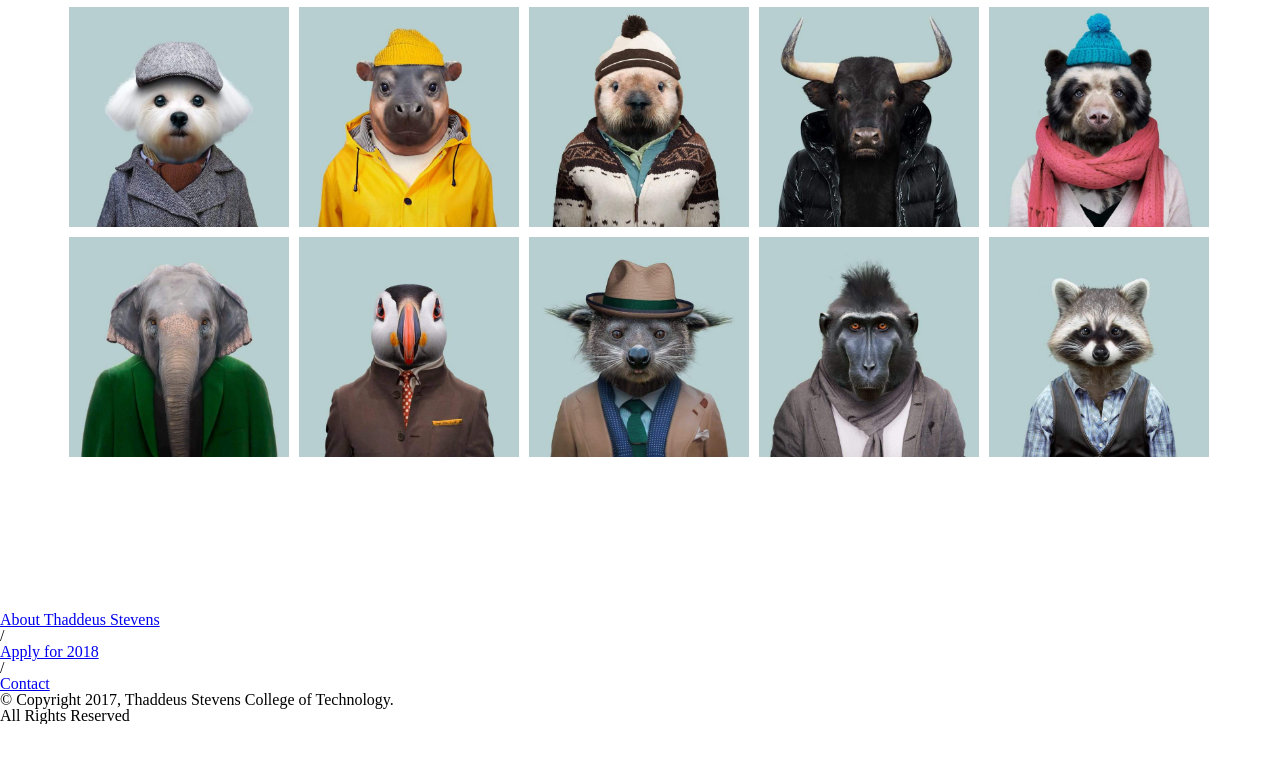
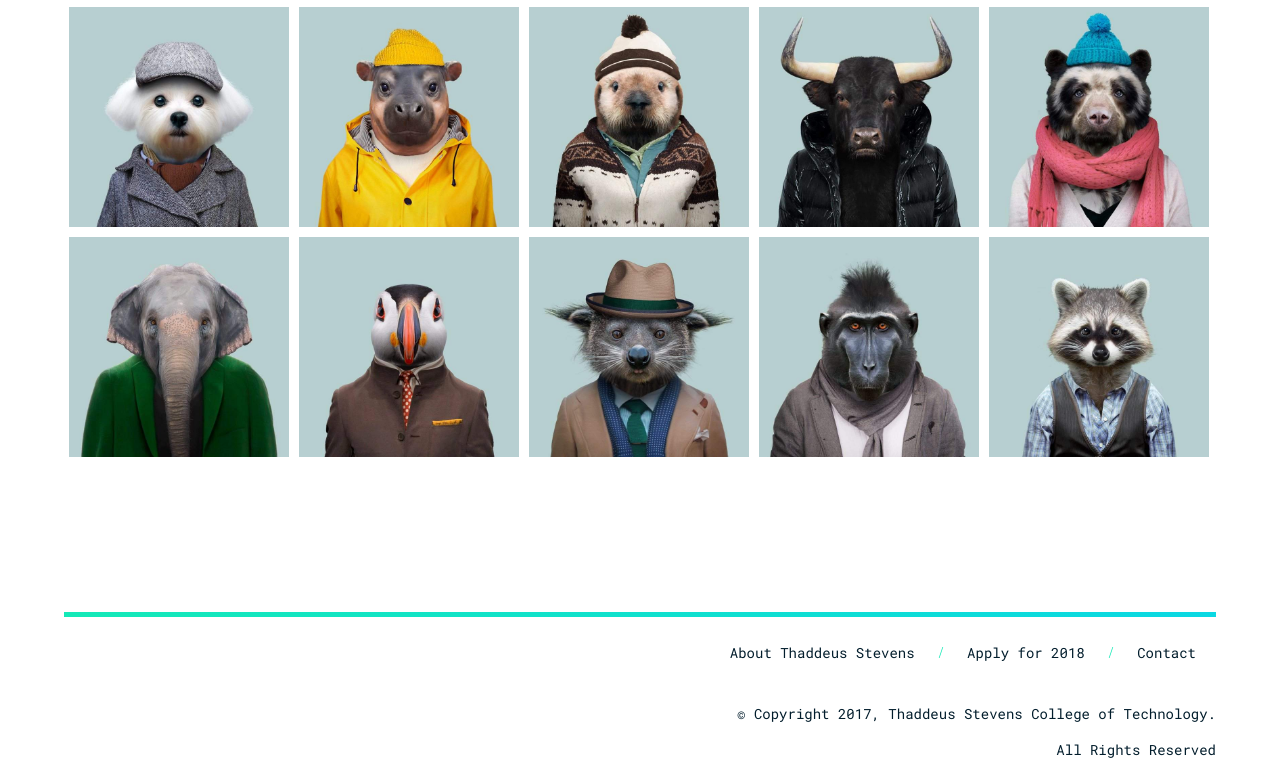
Before and after one commit to RomanNumerals/cset-group-code, a plain HTML site: page index.html in a window 1280 px wide. Shown: the part 2254-3024 px from the top of the page. Before the commit the page ends 2978 px from the top, so only its background shows below. Drawn offline with Linux system fonts and the light colour scheme.

Commit message:
styled the footer, and set classes

```diff
--- a/index.html
+++ b/index.html
@@ -74,15 +74,16 @@
         </div>
     </section>
     <footer>
+        <div class="gradient-bar"></div>
         <nav>
-            <ul>
-                <li><a href="/about-us">About Thaddeus Stevens</a></li> <span>/</span>
-                <li><a href="/apply">Apply for 2018</a></li> <span>/</span>
-                <li><a href="/contact">Contact</a></li>
+            <ul class="nav-links">
+                <li><a class="nav-link mono" href="/about-us">About Thaddeus Stevens</a></li> <span>/</span>
+                <li><a class="nav-link mono" href="/apply">Apply for 2018</a></li> <span>/</span>
+                <li><a class="nav-link mono" href="/contact">Contact</a></li>
             </ul>
         </nav>
-        <p>&copy; Copyright 2017, Thaddeus Stevens College of Technology.</p>
-        <p>All Rights Reserved</p>
+        <p class="footer-copy mono">&copy; Copyright 2017, Thaddeus Stevens College of Technology.</p>
+        <p class="footer-copy mono">All Rights Reserved</p>
     </footer>
 </body>
 
--- a/style.css
+++ b/style.css
@@ -321,3 +321,30 @@ h2 {
     width: 220px;
     height: 220px;
 }
+
+/* footer */
+
+footer {
+    width: 90%;
+    margin: 0 auto;
+}
+footer .nav-links {
+    text-align: right;
+}
+.gradient-bar {
+    height: 5px;
+    width: 100%;
+    background: rgba(20, 233, 183, 1);
+    background: -moz-linear-gradient(-45deg, rgba(20, 233, 183, 1) 0%, rgba(10, 216, 227, 1) 100%);
+    background: -webkit-linear-gradient(-45deg, rgba(20, 233, 183, 1) 0%, rgba(10, 216, 227, 1) 100%);
+    background: -ms-linear-gradient(-45deg, rgba(20, 233, 183, 1) 0%, rgba(10, 216, 227, 1) 100%);
+    background: linear-gradient(135deg, rgba(20, 233, 183, 1) 0%, rgba(10, 216, 227, 1) 100%);
+}
+footer .nav-link:hover {
+    color: #14e9b6;
+}
+.footer-copy {
+    text-align: right;
+    font-size: 14px;
+    margin: 15px 0 10px;
+}
```
